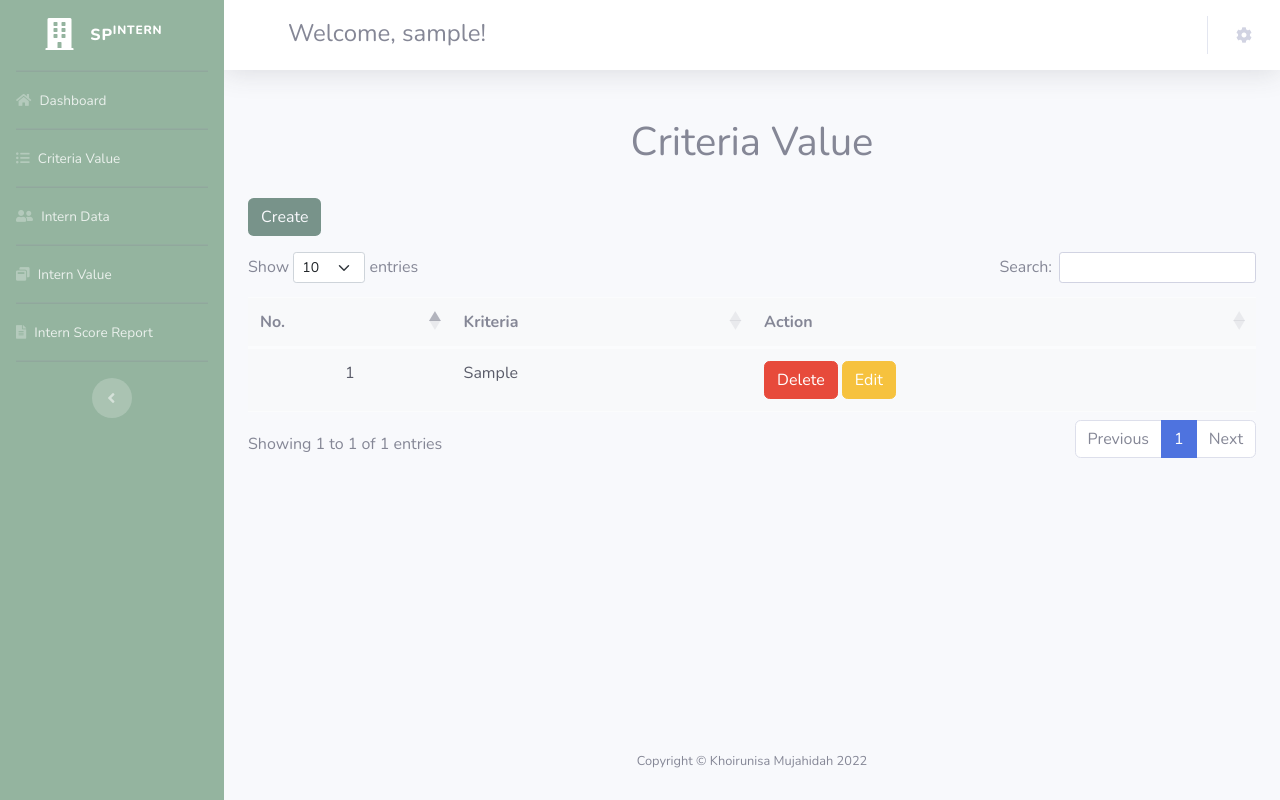
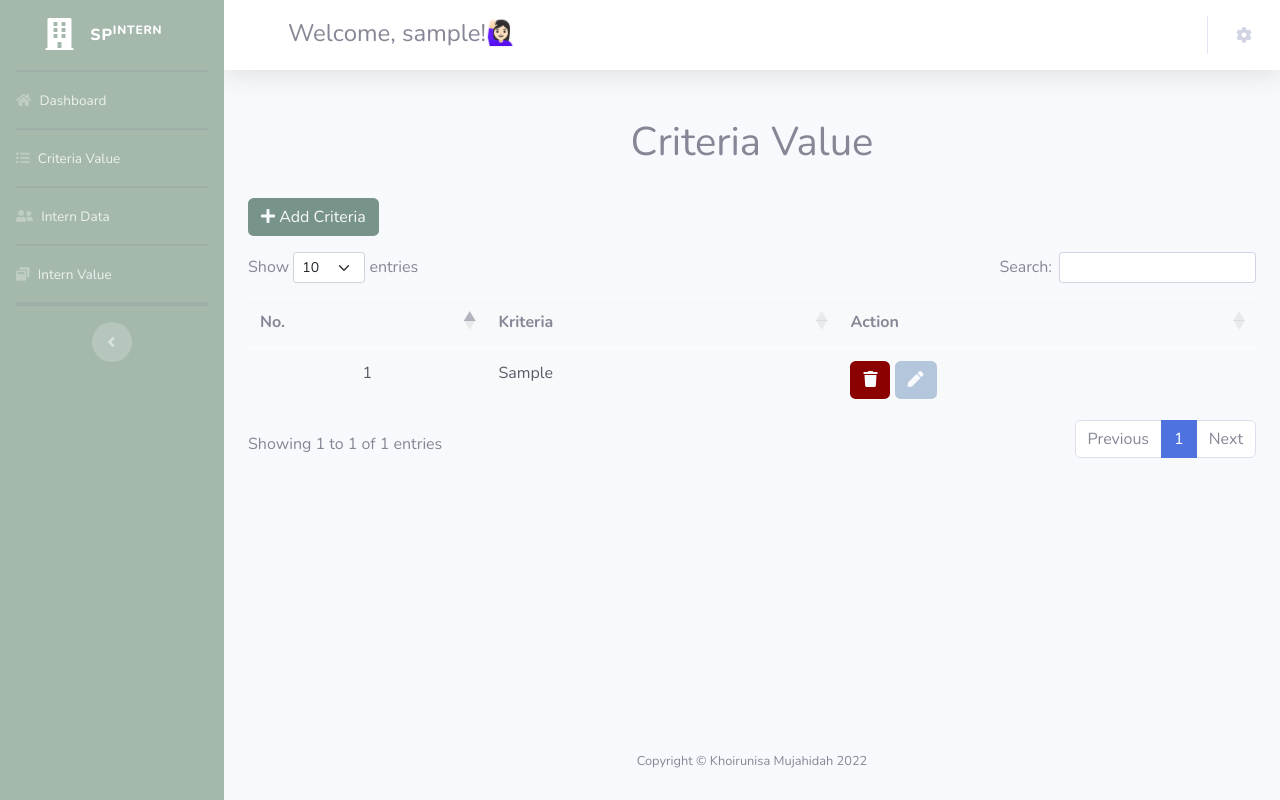
Before and after one commit to hairankani/koperasi, a PHP site: page /admin/criteriavalue.php in a window 1280 px wide. Run offline with PHP 8.4, Linux system fonts and the light colour scheme; the visitor is signed in with stand-in values (Sample User, id 1); tables that the repository leaves empty or names only in its code hold one stand-in row (values such as "Sample post"); some libraries are stand-ins or nearby versions.

Commit message:
update terbaru1

```diff
--- a/admin/criteriavalue.php
+++ b/admin/criteriavalue.php
@@ -49,7 +49,9 @@ require_once("../koneksi/require.php");
 
                     <!-- //add intern -->
                     <p><a href="" data-bs-toggle="modal" data-bs-target="#modalTambah" type="button"
-                            class="btn text-light" style="background-color: #78938A;">Create</a>
+                            class="btn text-light" style="background-color: #78938A;">
+                            <i class="fas fa-plus"></i>
+                            Add Criteria</a>
                     </p>
                     <div class="modal fade" id="modalTambah" tabindex="-1" aria-labelledby="exampleModalLabel"
                         aria-hidden="true">
@@ -101,11 +103,15 @@ require_once("../koneksi/require.php");
                             <tr class="text-dark">
                                 <td class="text-center text-dark"><?= $no ?></td>
                                 <td class="text-dark"><?= $r['kriteria']; ?></td>
-                                <td class="text-dark"><a href="#" type="button" class="btn btn-danger"
-                                        data-bs-toggle="modal"
-                                        data-bs-target="#modalHapus<?php echo $r['id']; ?>">Delete</a>
-                                    <a href="#" type="button" class="btn btn-warning" data-bs-toggle="modal"
-                                        data-bs-target="#modalEdit<?php echo $r['id']; ?>">Edit </a>
+                                <td class="text-dark"><a href="#" type="button" class="btn text-light"
+                                        style="background-color: #8B0000;" data-bs-toggle="modal"
+                                        data-bs-target="#modalHapus<?php echo $r['id']; ?>">
+                                        <i class="fas fa-trash"></i>
+                                    </a>
+                                    <a href="#" type="button" class="btn text-light" style="background-color: #b4c6dc;"
+                                        data-bs-toggle="modal" data-bs-target="#modalEdit<?php echo $r['id']; ?>">
+                                        <i class="fas fa-pen"></i>
+                                    </a>
                                 </td>
                                 <!-- delete -->
                                 <div class="modal fade" id="modalHapus<?php echo $r['id']; ?>">
--- a/admin/sidebar.php
+++ b/admin/sidebar.php
@@ -1,4 +1,4 @@
-<ul class="navbar-nav sidebar sidebar-dark accordion" style="background-color: #94B49F;" id="accordionSidebar">
+<ul class="navbar-nav sidebar sidebar-dark accordion" style="background-color: #a4b8ac;" id="accordionSidebar">
 
     <!-- Sidebar - Brand -->
     <a class="sidebar-brand d-flex align-items-center justify-content-center" href="index.html">
@@ -37,11 +37,11 @@
             <span>Intern Value</span></a>
     </li>
     <hr class="sidebar-divider my-0">
-    <li class="nav-item">
+    <!-- <li class="nav-item">
         <a class="nav-link" href="reportnilai.php">
             <i class="fas fa-file-alt"></i>
             <span>Intern Score Report</span></a>
-    </li>
+    </li> -->
 
 
 
--- a/admin/topbar.php
+++ b/admin/topbar.php
@@ -17,7 +17,7 @@ if(!isset($_SESSION['username'])){
     <!-- Topbar Search -->
     <form class="d-none d-sm-inline-block form-inline mr-auto ml-md-5 my-2 my-md-0 mw-100 navbar-search">
         <div class="input-group">
-            <h4 style="padding-top: 5px">Welcome, <?= $username; ?>!</h4>
+            <h4 style="padding-top: 5px">Welcome, <?= $username; ?>!🙋🏻‍♀️</h4>
 
 
 
--- a/index.php
+++ b/index.php
@@ -36,15 +36,15 @@
                             <div class="col-lg-6">
                                 <div class="p-5">
                                     <div class="text-center">
-                                        <h1 class="h4 text-gray-900 mb-4 hai">Welcome Back!</h1>
+                                        <h1 class="h4 text-gray-900 mb-4 hai">Sign Up Now!</h1>
                                     </div>
                                     <a href="admin/login-admin.php" class="btn btn btn-user btn-block"
                                         style="background-color: #CEE5D0;" style="color:azure">
-                                        Login Sebagai Admin
+                                        Login As Admin
                                     </a>
                                     <a href="magang/login-magang.php" class="btn btn btn-user btn-block"
                                         style="background-color: #CEE5D0;" style="color:aliceblue ">
-                                        Login Sebagai Karyawan Magang
+                                        Login As Intern
                                     </a>
                                     <hr>
 
--- a/magang1/login-magang.php
+++ b/magang1/login-magang.php
@@ -40,7 +40,7 @@ if(isset($_SESSION['username'])){
                             <div class="col-lg-6">
                                 <div class="p-5">
                                     <div class="text-center">
-                                        <h1 class="h4 text-gray-900 mb-4">Welcome Back!
+                                        <h1 class="h4 text-gray-900 mb-4">Welcome Intern!🙋🏻‍♀️
                                         </h1>
                                     </div>
                                     <form class="user" method="POST" action="../admin/proseslogin.php">
```
Also changed, not shown: admin/interndata.php (+12 -6 lines), admin/internvalue.php (+23 -8 lines), admin/login-admin.php (+13 -11 lines), magang/login-magang.php (+11 -7 lines), img/gambarloginintern.gif (added), img/loginadmin3.png (added), img/loginintern.png (added), 1 other file.
